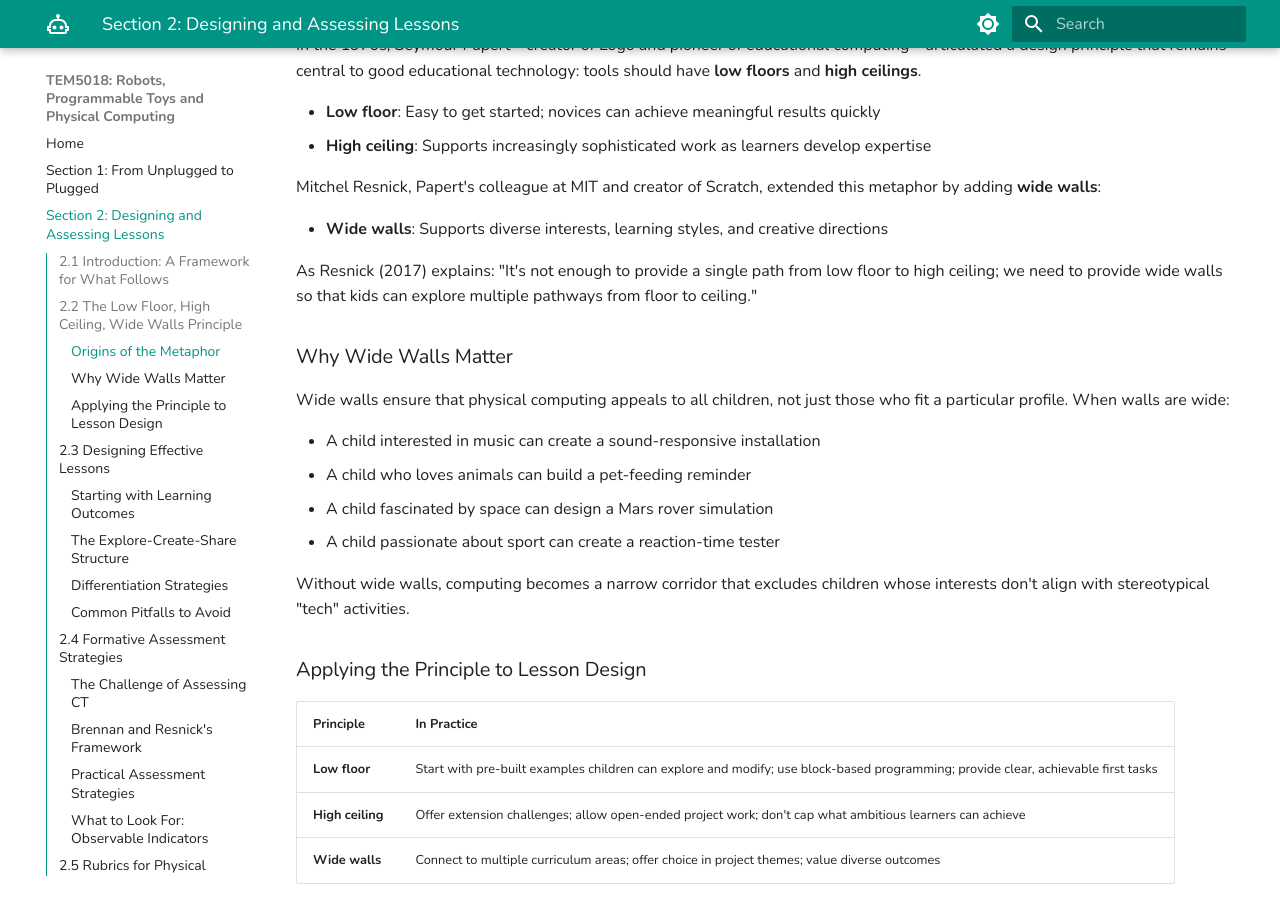
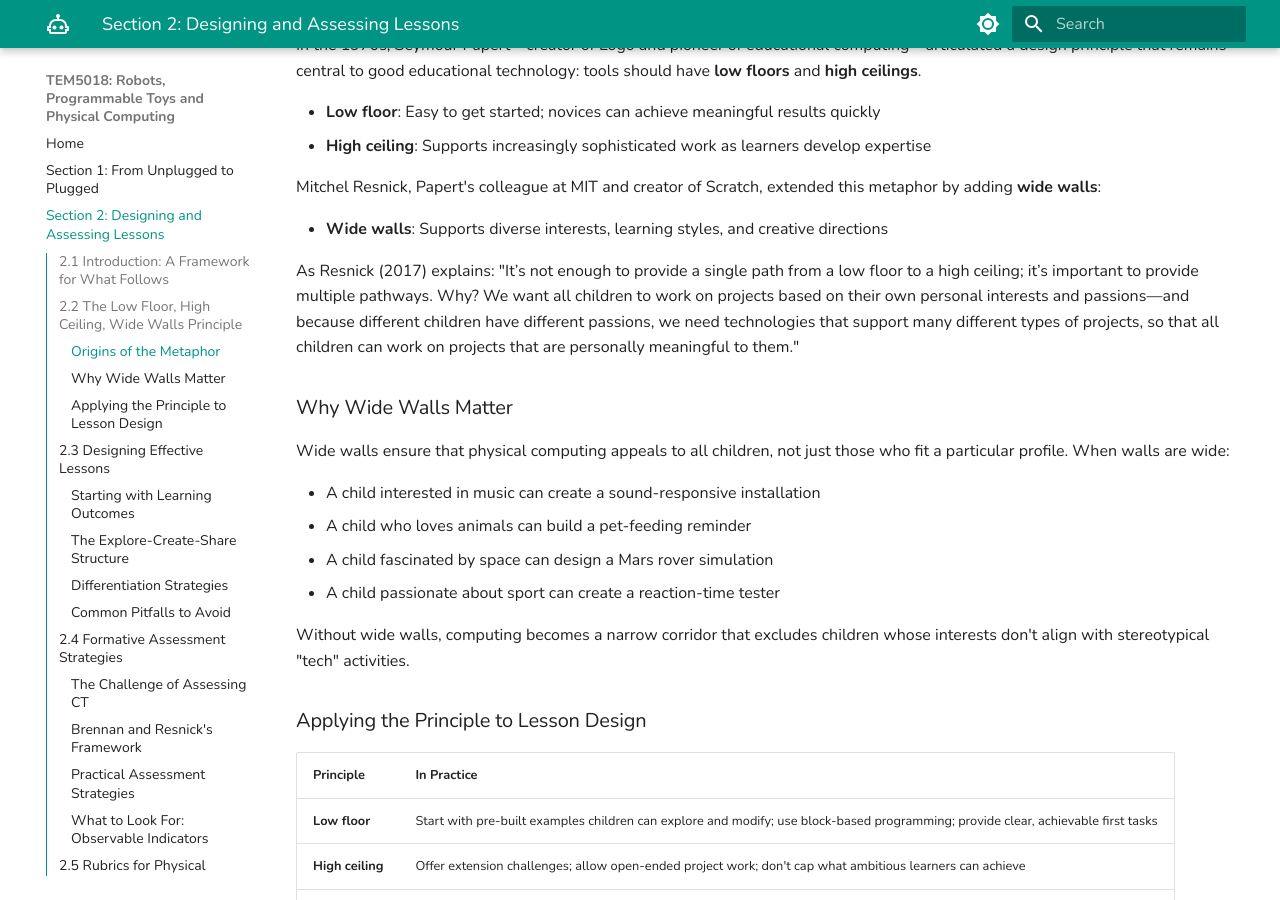
Before and after one commit to ccolo01/tem5018, an MkDocs documentation site: the page built from docs/section-2.md, in a window 1280 px wide and 900 px high, scrolled down 873 px. Built offline with MkDocs 1.6.1 and Material for MkDocs 9.7.7, drawn with Linux system fonts in a browser that asks for light colours.

Commit message:
Update section-2.md

```diff
--- a/docs/section-2.md
+++ b/docs/section-2.md
@@ -33,7 +33,7 @@ Mitchel Resnick, Papert's colleague at MIT and creator of Scratch, extended this
 
 - **Wide walls**: Supports diverse interests, learning styles, and creative directions
 
-As Resnick (2017) explains: "It's not enough to provide a single path from low floor to high ceiling; we need to provide wide walls so that kids can explore multiple pathways from floor to ceiling."
+As Resnick (2017) explains: "It’s not enough to provide a single path from a low floor to a high ceiling; it’s important to provide multiple pathways. Why? We want all children to work on projects based on their own personal interests and passions—and because different children have different passions, we need technologies that support many different types of projects, so that all children can work on projects that are personally meaningful to them."
 
 ### Why Wide Walls Matter
 
```
